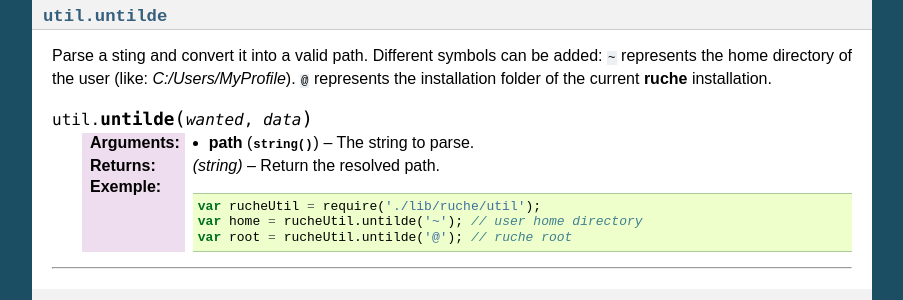
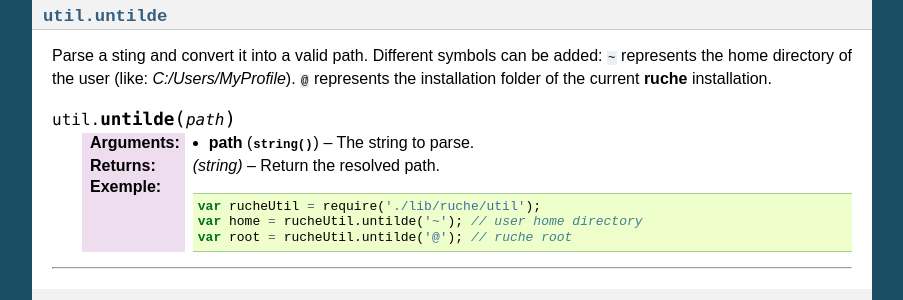
Before and after one commit to quentinrossetti/ruche, a Sphinx documentation site: the page built from doc/api.rst, in a window 1280 px wide and 900 px high, scrolled down 8188 px. Shown: the part 150-450 px from the top of the window, without its empty margins (198-1101 px from the left). Built offline with Sphinx 7.4.7, drawn with Linux system fonts in a browser that asks for light colours.

Commit message:
Fix: Typo in doc/api.rst#util-untilde

```diff
--- a/doc/api.rst
+++ b/doc/api.rst
@@ -554,7 +554,7 @@ added:  ``~`` represents the home directory of the user (like:
 `C:/Users/MyProfile`). ``@`` represents the installation folder of the current
 **ruche** installation.
 
-.. js:function:: util.untilde(wanted, data)
+.. js:function:: util.untilde(path)
 
     :param string path: The string to parse.
     :returns: *(string)* – Return the resolved path.
```
